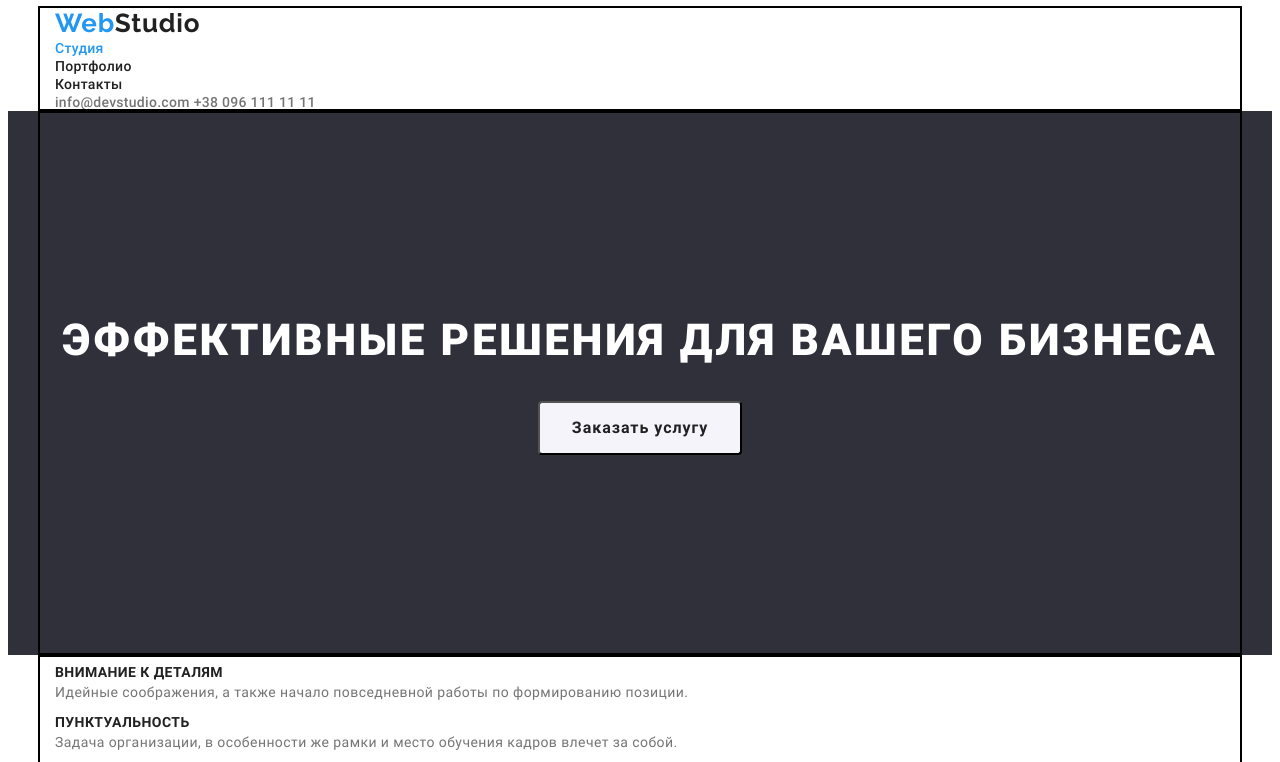
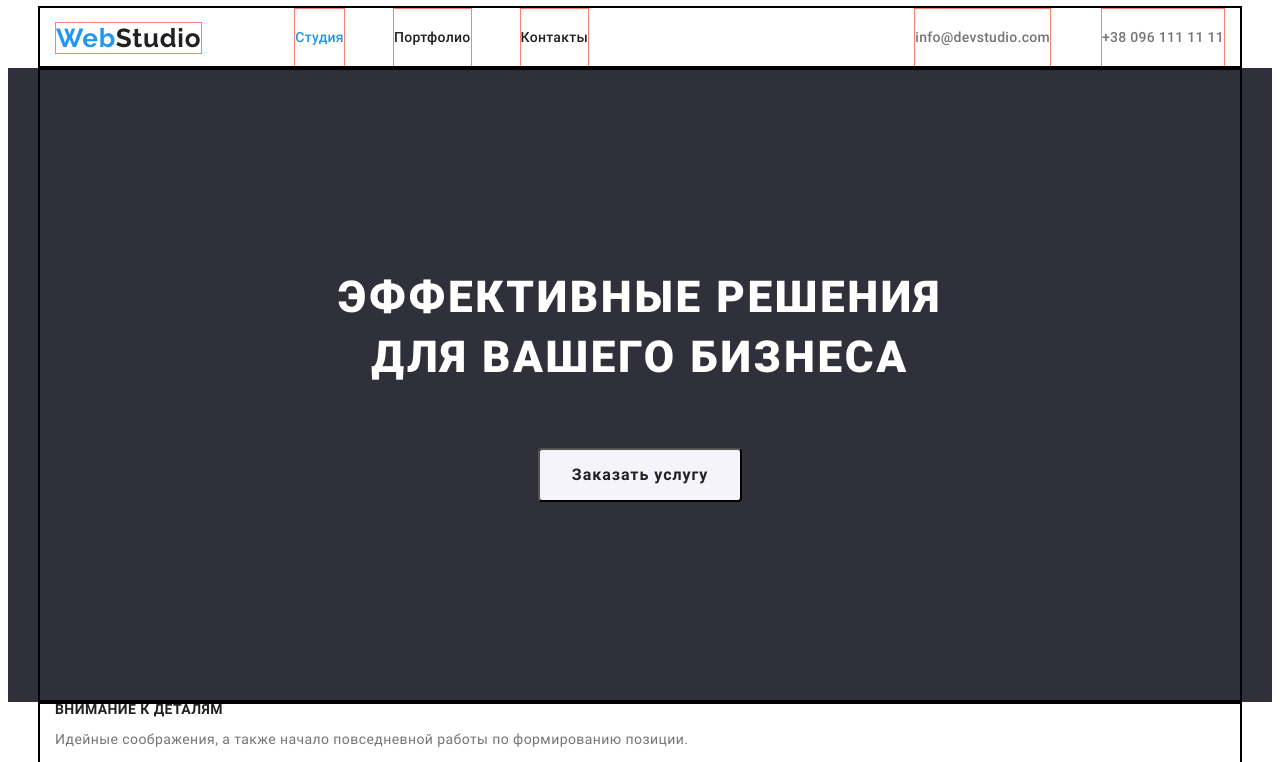
Before and after one commit to irvil-js/goit-markup-hw-03, a plain HTML site: page index.html in a window 1280 px wide. Shown: the top 762 px of the page. Drawn offline with Linux system fonts and the light colour scheme.

Commit message:
header and title

```diff
--- a/css/styles.css
+++ b/css/styles.css
@@ -91,6 +91,17 @@ p {
   margin-top: 0;
 }
 
+.container {
+  width: 1200px;
+  padding-left: 15px;
+  padding-right: 15px;
+  margin-left: auto;
+  margin-right: auto;
+  outline: 2px solid;
+  margin-top: 0;
+  margin-bottom: 0;
+}
+
 .hero {
   background-color: #2f303a;
   text-align: center;
@@ -127,6 +138,8 @@ p {
 }
 
 .logo-style {
+  display: block;
+  border: 1px solid salmon;
   font-family: "Raleway", sans-serif;
   font-style: normal;
   font-weight: 700;
@@ -172,8 +185,13 @@ p {
 }
 
 .main-title {
+  display: block;
+  text-align: center;
+  width: 696px;
   margin-top: 0px;
   margin-bottom: 30px;
+  margin-left: auto;
+  margin-right: auto;
   padding-top: 200px;
   color: var(--white-clr);
   font-family: "Roboto", sans-serif;
@@ -184,6 +202,28 @@ p {
   text-align: center;
   letter-spacing: 0.06em;
   text-transform: uppercase;
+}
+
+.btn-service {
+  font-family: "Roboto", sans-serif;
+  font-style: normal;
+  font-weight: 700;
+  font-size: 16px;
+  line-height: 1.88;
+  text-align: center;
+  letter-spacing: 0.06em;
+  padding: 10px 32px;
+  background-color: #f5f4fa;
+  color: var(--title-color);
+  border-radius: 4px;
+  margin-top: 30px;
+  margin-bottom: 200px;
+}
+
+.btn-service:hover,
+.btn-service:focus {
+  background-color: var(--accent-color);
+  color: var(--white-clr);
 }
 
 .title-name {
@@ -198,7 +238,15 @@ p {
 
 .team-item {
   text-align: center;
+  width: 270px;
+  background: #ffffff;
+  border-radius: 0px 0px 4px 4px;
 }
+
+.team-item:last-child .profession {
+  margin-bottom: 0;
+}
+
 h1,
 h2 {
   text-align: center;
@@ -223,6 +271,7 @@ h2 {
   line-height: 1.14;
   letter-spacing: 0.03em;
   text-transform: uppercase;
+  margin-bottom: 10px;
 }
 
 .profession {
@@ -233,10 +282,6 @@ h2 {
   font-size: 16px;
   line-height: 1.19;
   letter-spacing: 0.03em;
-}
-
-.profession:last-child {
-  margin-bottom: 0px;
 }
 
 .adress {
@@ -264,28 +309,6 @@ h2 {
   color: var(--white-clr);
 }
 
-.btn-service {
-  display: inline-block;
-  font-family: "Roboto", sans-serif;
-  font-style: normal;
-  font-weight: 700;
-  font-size: 16px;
-  line-height: 1.88;
-  text-align: center;
-  letter-spacing: 0.06em;
-  padding: 10px 32px;
-  background-color: #f5f4fa;
-  color: var(--title-color);
-  border-radius: 4px;
-  margin-bottom: 200px;
-}
-
-.btn-service:hover,
-.btn-service:focus {
-  background-color: var(--accent-color);
-  color: var(--white-clr);
-}
-
 .btn {
   display: inline-block;
   font-family: "Roboto", sans-serif;
@@ -310,6 +333,12 @@ h2 {
 .project {
   text-decoration: none;
 }
+.box {
+  background: #ffffff;
+  border: 1px solid #eeeeee;
+  width: 370px;
+  text-align: center;
+}
 
 .project-title {
   font-family: "Roboto", sans-serif;
@@ -333,22 +362,52 @@ h2 {
 .site-nav .link-nav.current {
   color: var(--accent-color);
 }
-
-.container {
-  width: 1200px;
-  padding-left: 15px;
-  padding-right: 15px;
-  margin-left: auto;
-  margin-right: auto;
-  outline: 2px solid;
-  margin-top: 0px;
-  margin-bottom: 0px;
-}
-.item-text {
-  margin-bottom: 0px;
-  padding-top: 10px;
+.site-nav,
+.nav-logo {
+  display: flex;
+  align-items: center;
 }
 
-.text:last-child {
-  margin-bottom: 0px;
+.site-nav .link {
+  display: block;
+  padding-bottom: 21px;
+  padding-top: 21px;
 }
+.site-nav .item {
+  outline: 1px solid salmon;
+  margin-right: 50px;
+}
+.site-nav .item:last-child {
+  margin-right: 0;
+}
+
+.auth-nav {
+  display: flex;
+  margin-left: auto;
+}
+.auth-nav .link {
+  display: block;
+  padding-top: 21px;
+  padding-bottom: 21px;
+  border: 1px solid salmon;
+}
+.auth-nav .item + .item {
+  margin-left: 50px;
+}
+.main-nav {
+  display: flex;
+  align-items: center;
+}
+.site-nav {
+  display: flex;
+  align-items: center;
+  margin-left: 93px;
+}
+
+.item-text:last-child .text {
+  margin-bottom: 0;
+}
+
+.box:last-child .project-description {
+  margin-bottom: 0;
+}
--- a/index.html
+++ b/index.html
@@ -14,28 +14,41 @@
   <body>
     <div class="container">
       <header>
-        <nav>
+        <div class="main-nav">
           <a href="./" lang="en" class="logo-style link"
             ><span class="logo-accent link">Web</span>Studio</a
           >
+          <nav>
+            <ul class="site-nav list">
+              <li class="item">
+                <a href="" class="link-nav link current">Студия</a>
+              </li>
+              <li class="item">
+                <a href="./portfolio.html" class="link link-nav">Портфолио</a>
+              </li>
+              <li class="item">
+                <a href="" class="link link-nav">Контакты</a>
+              </li>
+            </ul>
+          </nav>
 
-          <ul class="site-nav list">
-            <li><a href="" class="link-nav link current">Студия</a></li>
-            <li>
-              <a href="./portfolio.html" class="link link-nav">Портфолио</a>
+          <ul class="auth-nav list">
+            <li class="item">
+              <a href="mailto:info@devstudio.com" class="link"
+                >info@devstudio.com</a
+              >
             </li>
-            <li><a href="" class="link link-nav">Контакты</a></li>
+            <li class="item">
+              <a href="tel:+380961111111" class="link">+38 096 111 11 11</a>
+            </li>
           </ul>
-        </nav>
-
-        <a href="mailto:info@devstudio.com" class="link">info@devstudio.com</a>
-        <a href="tel:+380961111111" class="link">+38 096 111 11 11</a>
+        </div>
       </header>
     </div>
 
     <main>
       <section class="hero">
-        <div class="container">
+        <div class="container hero-view">
           <h1 class="main-title">эффективные решения для вашего бизнеса</h1>
           <button type="button" class="btn-service">Заказать услугу</button>
         </div>
```
Also changed, not shown: portfolio.html (+26 -16 lines).
